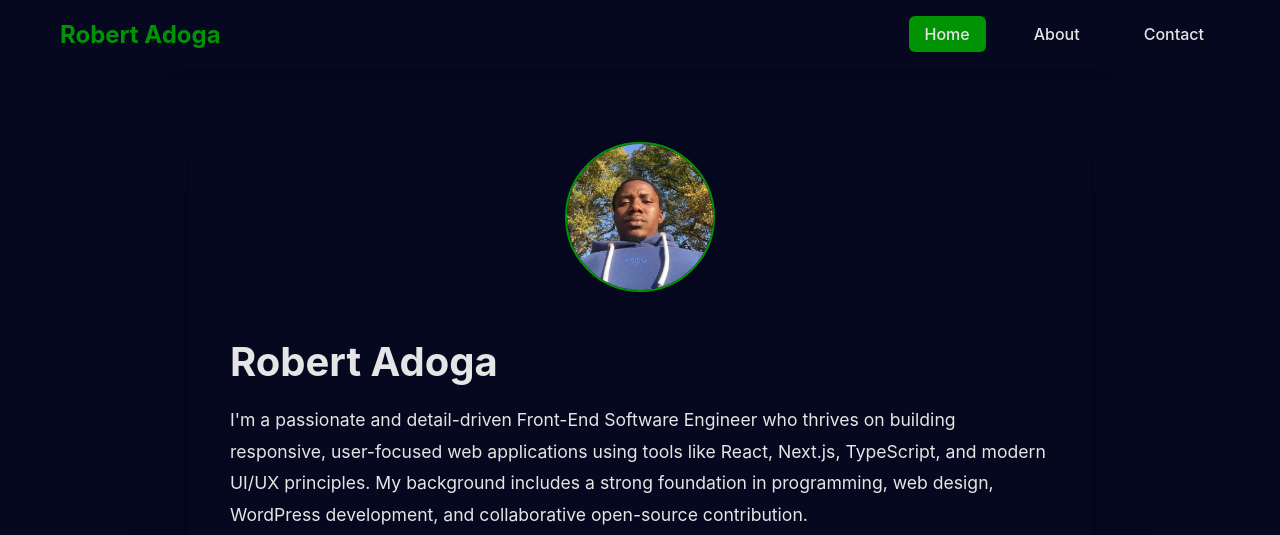
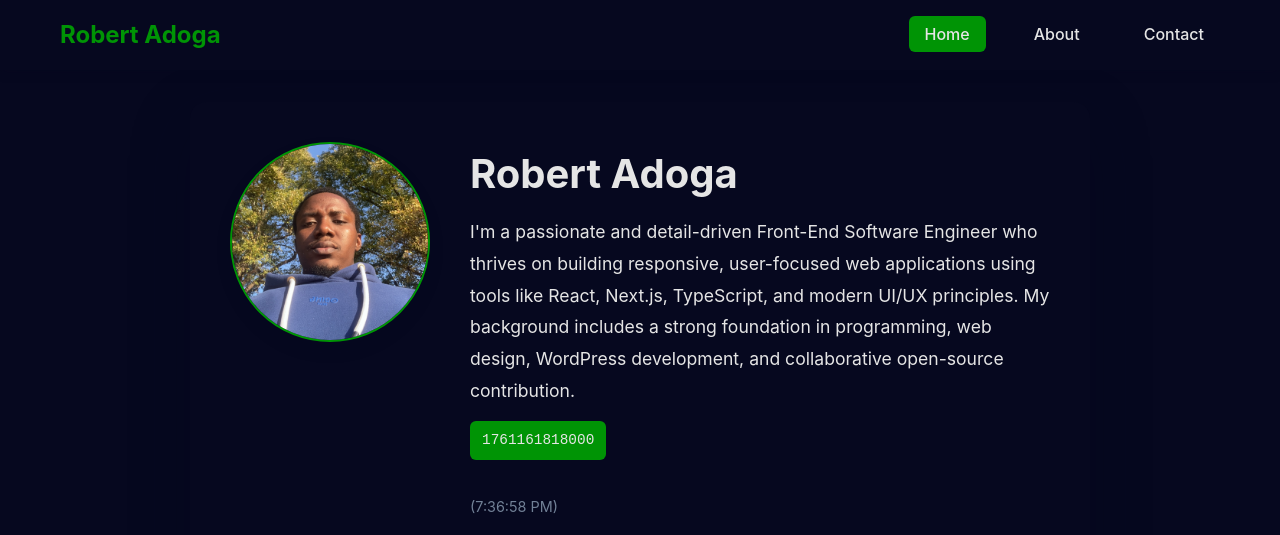
Before and after one commit to lilbobb/hng-stage0-profile-card, a plain HTML site: page index.html in a window 1280 px wide. Shown: the top 535 px of the page. Drawn offline with Linux system fonts and the light colour scheme.

Commit message:
fix index.html profile card to display in row

```diff
--- a/style.css
+++ b/style.css
@@ -147,6 +147,8 @@ body {
 }
 
 .profile-card {
+  display: flex;
+  flex-direction: row;
   background: #06081F;
   border-radius: 16px;
   box-shadow: 0 20px 60px rgba(6, 8, 31, 0.3);
@@ -158,14 +160,18 @@ body {
 
 .card-content {
   display: flex;
-  flex-direction: column;
+  flex-direction: row;
   padding: 40px;
+  padding: 40px;
+  gap: 40px;
 }
 
 .avatar-section {
   display: flex;
   justify-content: center;
-  margin-bottom: 30px;
+  align-items: flex-start;
+  margin-bottom: 0;
+  flex: 0 0 auto;
 }
 
 .avatar-figure {
@@ -174,8 +180,8 @@ body {
 }
 
 .avatar-img {
-  width: 150px;
-  height: 150px;
+  width: 200px;
+  height: 200px;
   border-radius: 50%;
   object-fit: cover;
   border: 2px solid #009405;
@@ -544,6 +550,18 @@ body {
 
   .card-content {
     padding: 30px 20px;
+    flex-direction: column;
+    padding: 30px 20px;
+    gap: 30px;
+  }
+
+  .avatar-section {
+    margin-bottom: 0;
+  }
+
+  .avatar-img {
+    width: 120px;
+    height: 120px;
   }
 
   .user-name {
```
